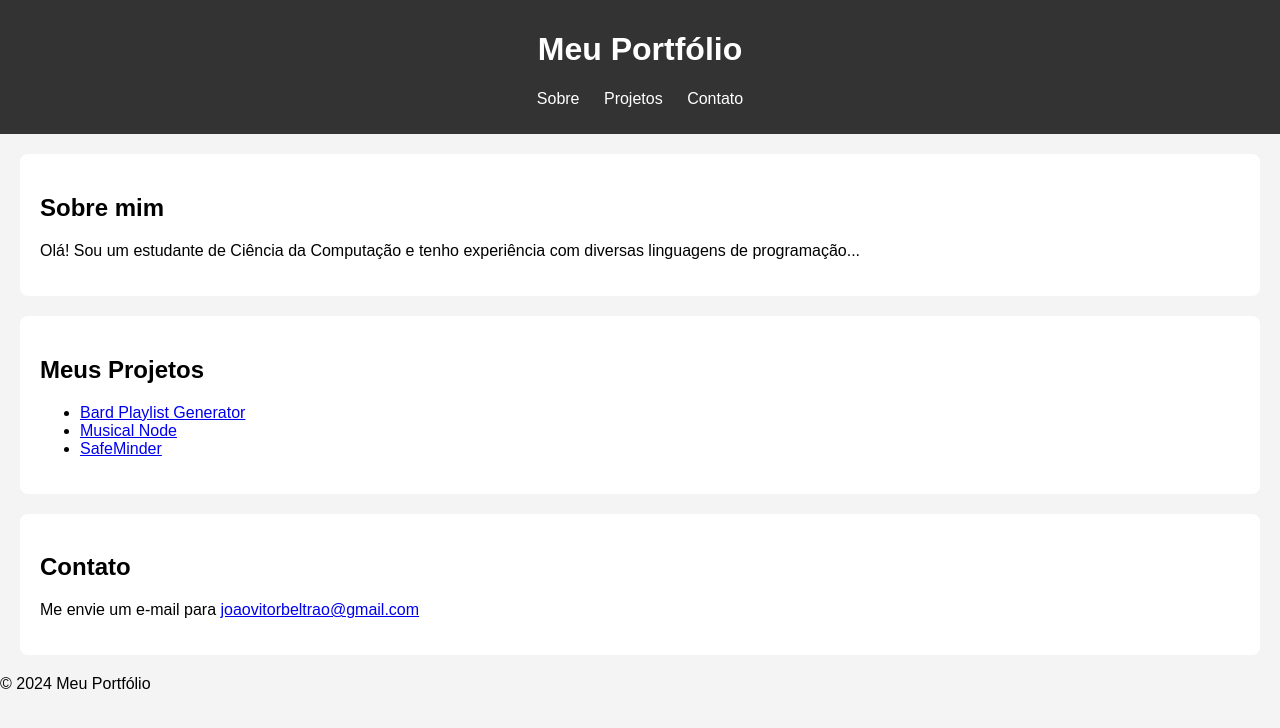
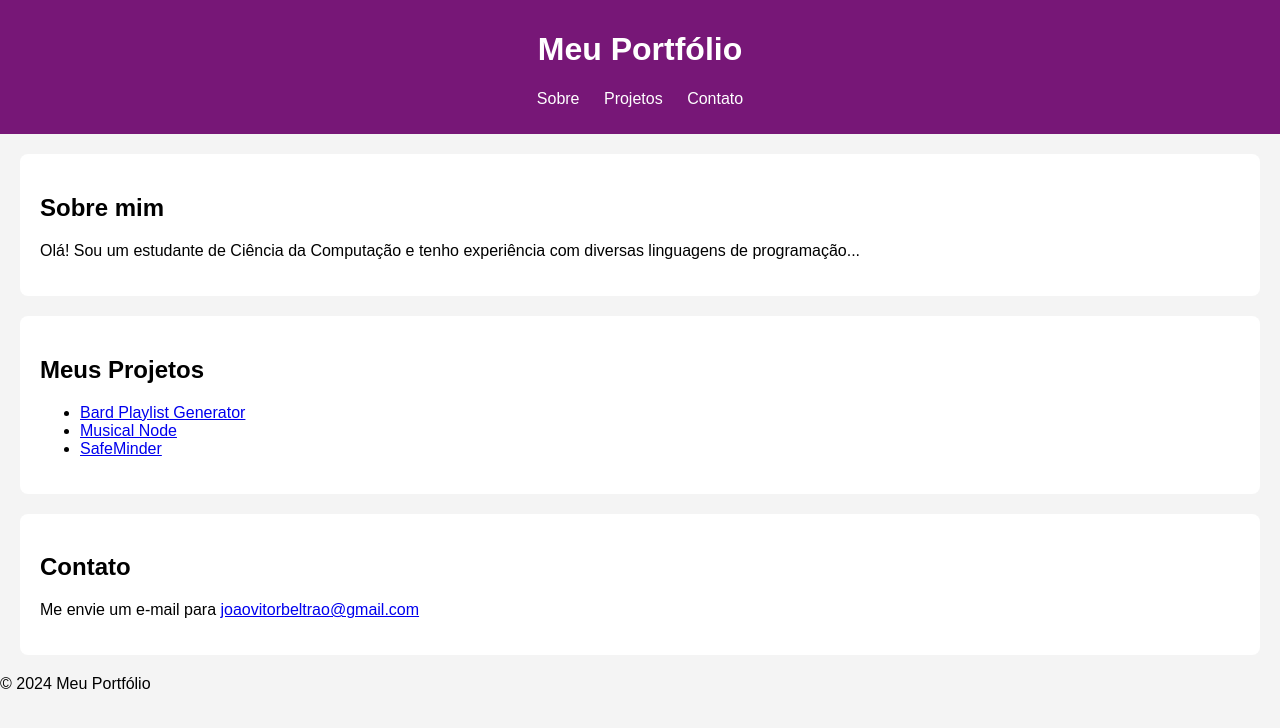
Before and after one commit to Viizinho/Vii_Portfolio, a plain HTML site: page index.html in a window 1280 px wide. Drawn offline with Linux system fonts and the light colour scheme.

Commit message:
fix: change header color

```diff
--- a/style.css
+++ b/style.css
@@ -5,7 +5,7 @@ body {
     background-color: #f4f4f4;
 }
 header {
-    background-color: #333;
+    background-color: #771777;
     color: white;
     padding: 10px 0;
     text-align: center;
```
